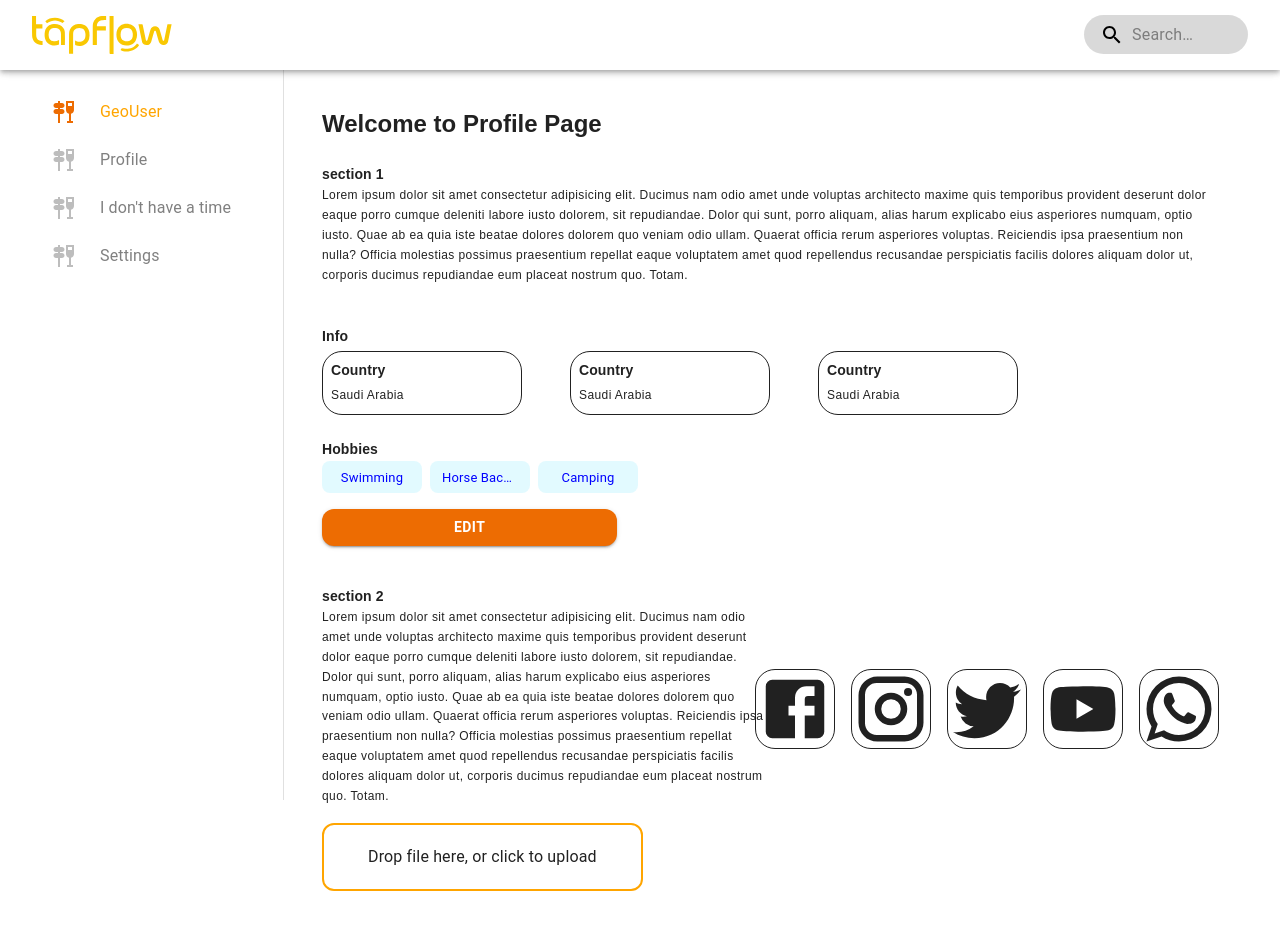
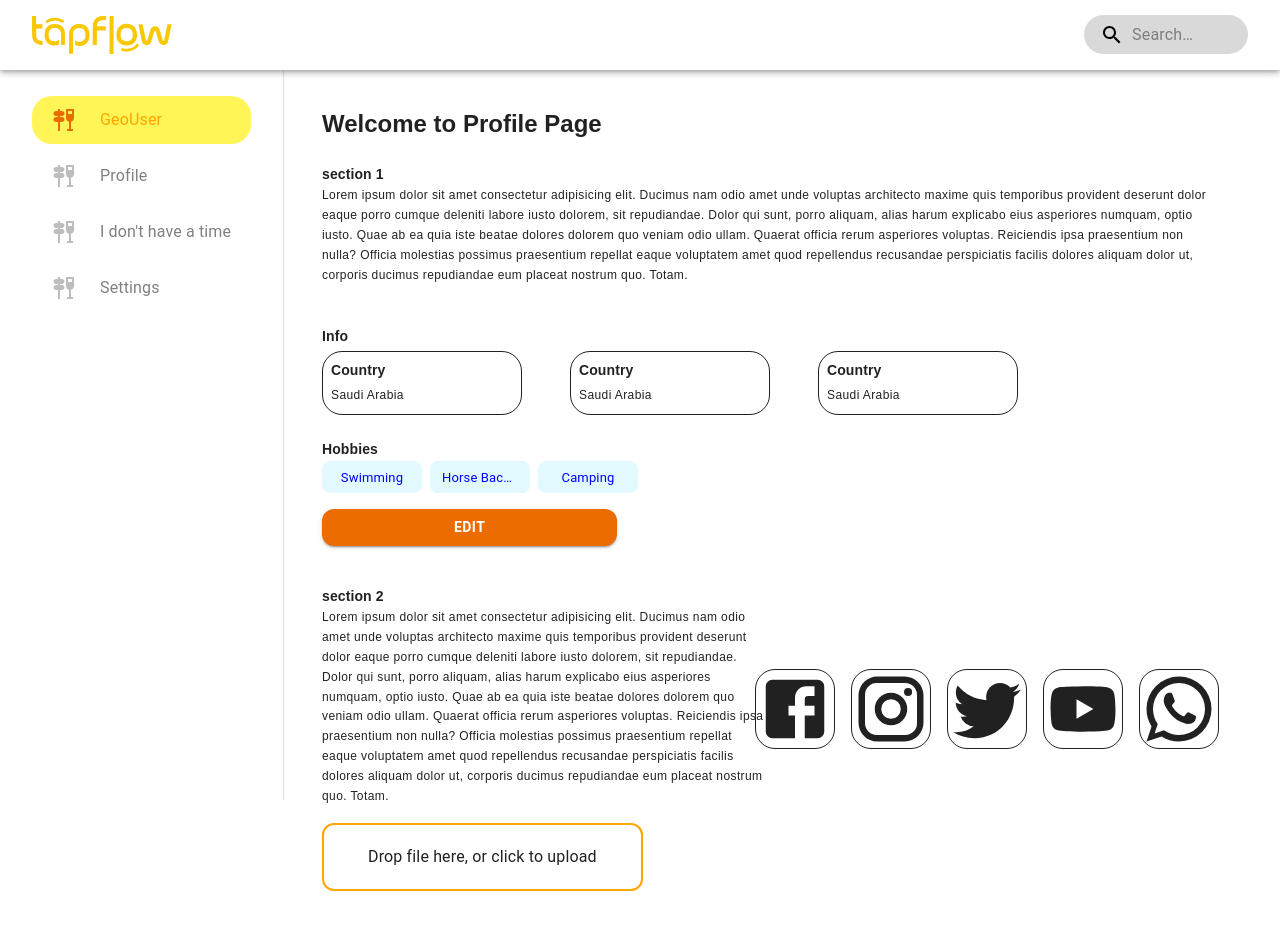
Before and after one commit to AliAl-Muhaisen/tapflow_ass, a React (Create React App) app: page /profile in a window 1280 px wide. Shown: the top 930 px of the page. Built offline with nearby package versions, Linux system fonts and the light colour scheme.

Commit message:
change link color

```diff
--- a/src/components/layout/header/sideBar.tsx
+++ b/src/components/layout/header/sideBar.tsx
@@ -56,6 +56,7 @@ export default function SideBar() {
             { name: "I don't have a time", path: "/profile" },
             { name: "Settings", path: "/" },
           ].map((route, index) => (
+           <Box sx={{backgroundColor:selectedLink === index ? 'rgb(255, 245, 86)' : "", my:1,borderRadius:5}}>
              <Link
                to={route.path}
                key={index}
@@ -64,7 +65,8 @@ export default function SideBar() {
                style={{
                  textDecoration: "none",
                  color: selectedLink === index ? "orange" : "gray",
-                backgroundColor:"red",
+                 backgroundColor:"orange",
+
                }}
                onClick={() => {
                  setSelectedLink(index);
@@ -99,6 +101,7 @@ export default function SideBar() {
                  </ListItemButton>
                </ListItem>
              </Link>
+           </Box>
           ))}
         </List>
       </Drawer>
```
Lines whose indentation alone changed are shown as unchanged.
